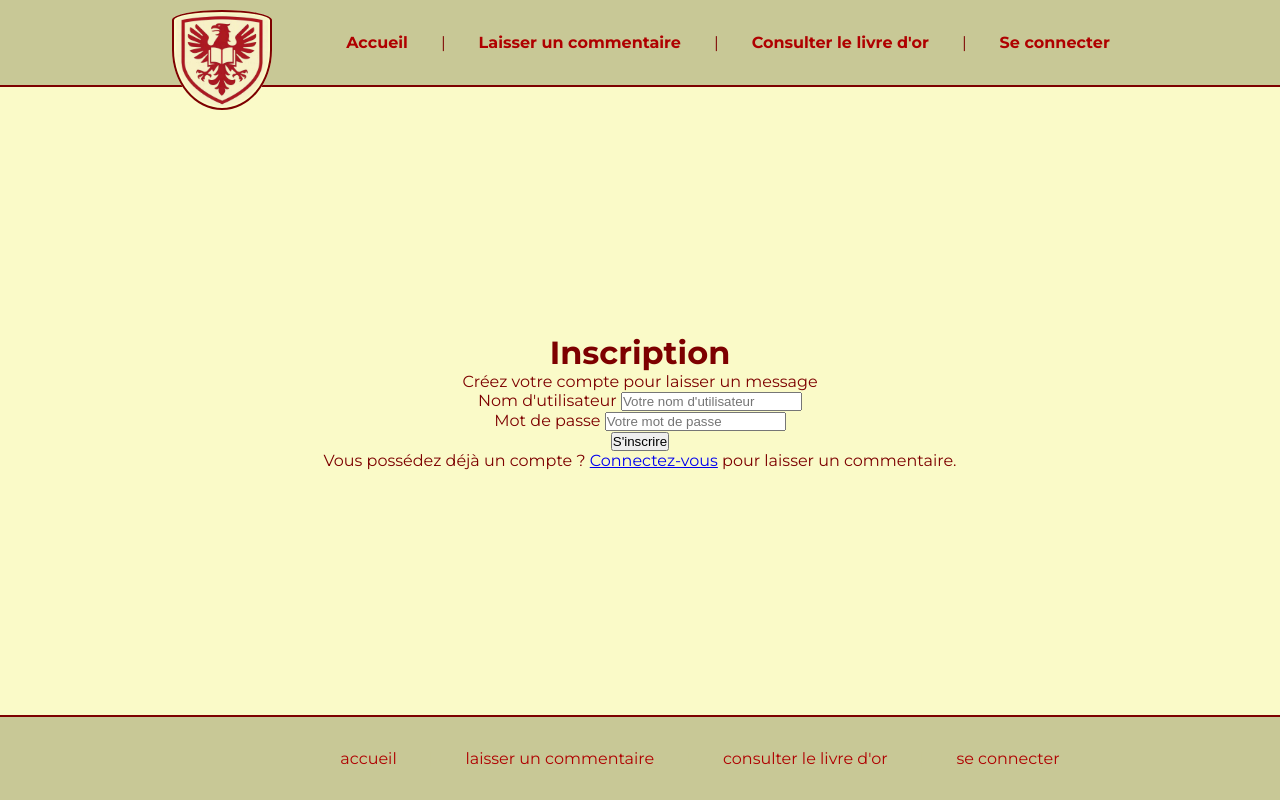
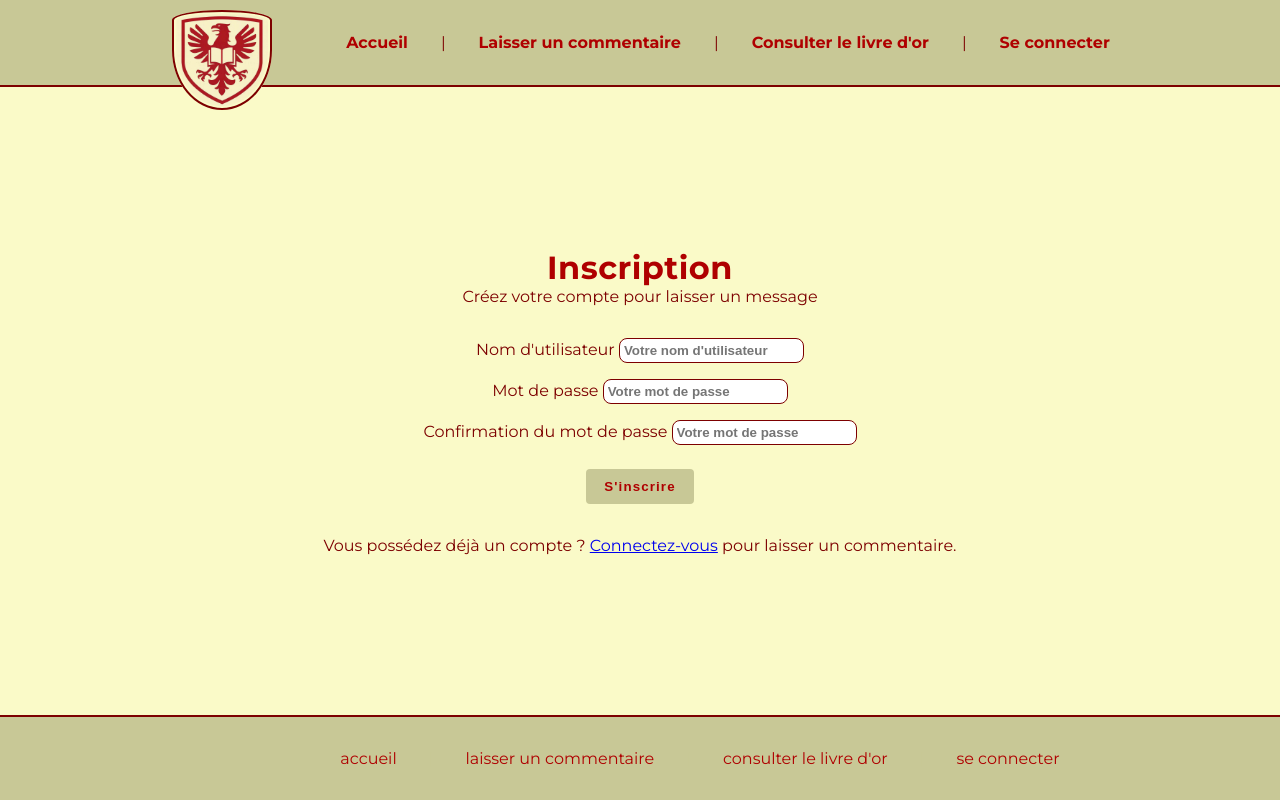
Before and after one commit to sylvain-malbon/livre-or, a PHP site: page /pages/inscription.php in a window 1280 px wide. Run offline with PHP 8.4, Linux system fonts and the light colour scheme.

Commit message:
Style en progression

```diff
--- a/assets/css/style.css
+++ b/assets/css/style.css
@@ -5,12 +5,12 @@
 }
 
 :root {
-  --text-dark-red: rgb(125, 0, 0);
-  --text-red: rgb(175, 0, 0);
-  --background-light-yellow: rgb(250, 250, 200);
-  --background-very-light-yellow: rgba(250, 250, 200, 0.5);
-  --background-khaki: rgb(200, 200, 150);
-  --background-dark-khaki: rgb(100, 100, 50);
+  --dark-red: rgb(125, 0, 0);
+  --red: rgb(175, 0, 0);
+  --light-yellow: rgb(250, 250, 200);
+  --very-light-yellow: rgba(250, 250, 200, 0.5);
+  --khaki: rgb(200, 200, 150);
+  --dark-khaki: rgb(100, 100, 50);
 }
 
 body {
@@ -282,6 +280,57 @@ video.hero-video {
   }
 }
 
+/* FORMULAIRES */
+
+.form-page h1 {
+  letter-spacing: 0.03rem;
+  color: var(--red);
+}
+
+.register-form,
+.login-form {
+  margin: 2rem 0 2rem 0;
+}
+
+.form-group {
+  margin-top: 1rem;
+}
+
+input {
+  color: var(--dark-red);
+  background: white;
+  text-decoration: none;
+  font-weight: bold;
+  padding: 0.25rem 0rem 0.25rem 0.25rem;
+  border-radius: 8px;
+  border: 1px solid var(--dark-red);
+}
+
+.form-button {
+  margin-top: 1.5rem;
+}
+
+button {
+  letter-spacing: 0.07rem;
+  color: var(--red);
+  background: var(--khaki);
+  text-decoration: none;
+  font-weight: bold;
+  padding: 0.5rem 1rem;
+  border-radius: 4px;
+  border: 2px solid transparent;
+}
+
+button:hover {
+  background: var(--light-yellow);
+  text-decoration: none;
+  color: inherit;
+  font-weight: bold;
+  padding: 0.5rem 1rem;
+  border-radius: 4px;
+  border: 2px solid var(--khaki);
+}
+
 /* ====================================================================================================== */
 /* === RESPONSIVE GLOBAL BASIQUE === */
 @media (max-width: 600px) {
--- a/pages/inscription.php
+++ b/pages/inscription.php
@@ -19,6 +19,8 @@ session_start();
     <?php include_once '../includes/header.php'; ?>
 
     <main>
+        <div class="form-page">
+
             <h1>Inscription</h1>
             <p>Créez votre compte pour laisser un message</p>
 
@@ -41,15 +43,23 @@ session_start();
                                 placeholder="Votre mot de passe">
                         </div>
 
+                        <div class="form-group">
+                            <label for="password">Confirmation du mot de passe</label>
+                            <input type="password" id="password" name="password" required
+                                placeholder="Votre mot de passe">
+                        </div>
+
                         <button type="submit" class="form-button">
                             S'inscrire
                         </button>
                     </form>
 
+                </div>
+            </section>
+
             <p>Vous possédez déjà un compte ? <a href="connexion.php">Connectez-vous</a> pour laisser un commentaire.</p>
+
         </div>
-
-        </section>
     </main>
 
     <?php include_once '../includes/footer.php'; ?>
```
Also changed, not shown: other parts of assets/css/style.css (+20 -22 lines), pages/connexion.php (+6 -2 lines). Lines whose indentation alone changed are shown as unchanged.
